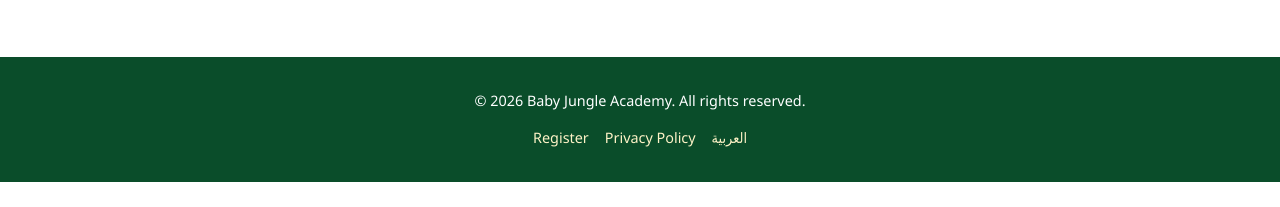
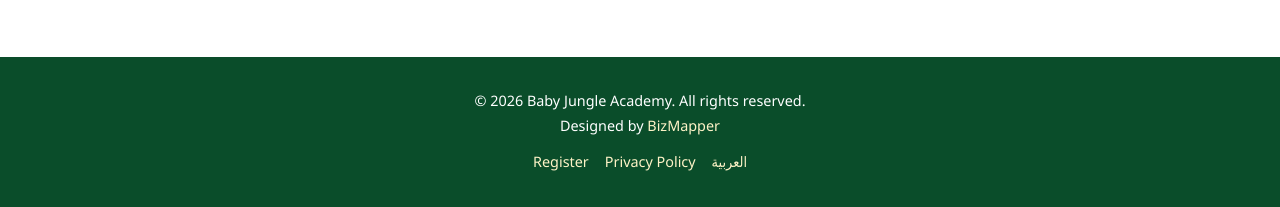
Before and after one commit to Baby-Jungle-Academy/Baby-Jungle-Academy.github.io, a plain HTML site: page en.html in a window 1280 px wide. Shown: the part 3819-4026 px from the top of the page. Before the commit the page ends 4001 px from the top, so only its background shows below. Drawn offline with Linux system fonts and the light colour scheme.

Commit message:
Add 'Designed by BizMapper' to footer

```diff
--- a/en.html
+++ b/en.html
@@ -308,7 +308,7 @@
 
 <footer class="footer">
 <div>
-&copy; 2026 Baby Jungle Academy. All rights reserved.
+&copy; 2026 Baby Jungle Academy. All rights reserved.<br>Designed by <a href="https://bizmapper.github.io" target="_blank" rel="noopener">BizMapper</a>
 <div class="footer-links">
 <a href="/register-en">Register</a>
 <a href="/privacy-policy-en">Privacy Policy</a>
```
Also changed, not shown: index.html (+1 -1 lines).
